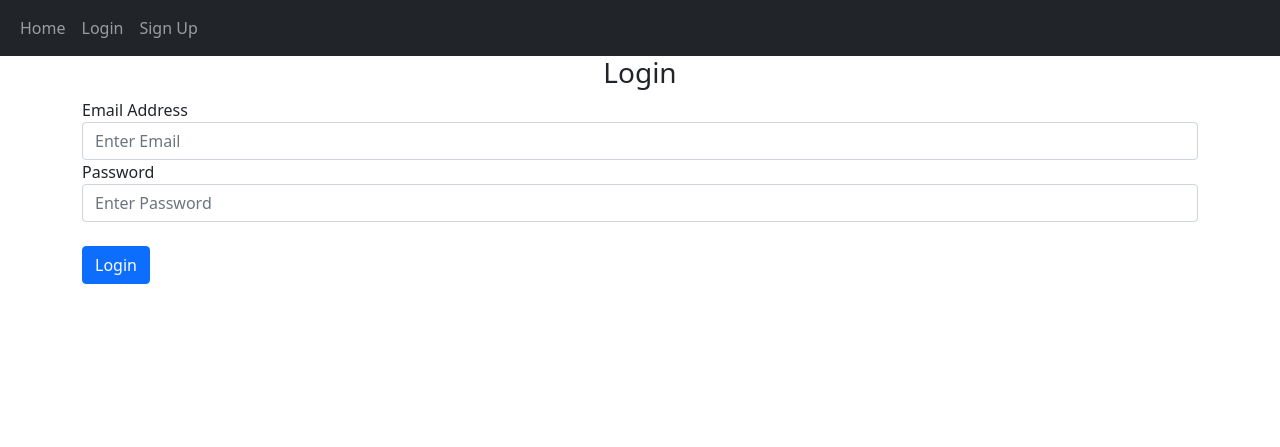
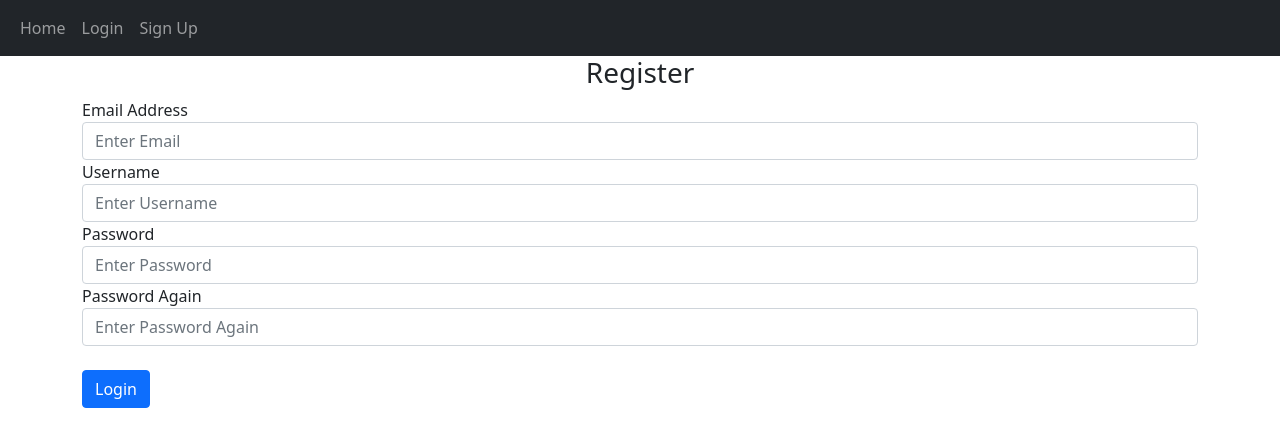
Before and after one commit to MarcelKolodziej/Flask-Blog, a Flask app: page /sign-up in a window 1280 px wide. Shown: the top 447 px of the page. Run offline with Flask 2, Linux system fonts and the light colour scheme.

Commit message:
signup works

```diff
--- a/website/templates/signup.html
+++ b/website/templates/signup.html
@@ -1,6 +1,6 @@
 {% extends "base.html" %} {% block title %} Login {% endblock %} {% block content %}
 <form method="POST">
-    <h3 align="center">Login</h3>
+    <h3 align="center">Register</h3>
     <div class="form-group">
         <label for="email">Email Address</label>
         <input type="text"
@@ -8,13 +8,27 @@
                name="email"
                class="form-control"
                placeholder="Enter Email"/>
-        <label for="password">Password</label>
+
+        <label for="username">Username</label>
+        <input type="text"
+               id="username"
+               name="username"
+               class="form-control"
+               placeholder="Enter Username"/>
+
+        <label for="password1">Password</label>
         <input type="password"
-               id="password"
-               name="password"
+               id="password1"
+               name="password1"
                class="form-control"
                placeholder="Enter Password"/>
 
+        <label for="email">Password Again</label>
+        <input type="password"
+               id="password2"
+               name="password2"
+               class="form-control"
+               placeholder="Enter Password Again"/>
     </div>
     <br/>
     <div align="center"></div>
```
